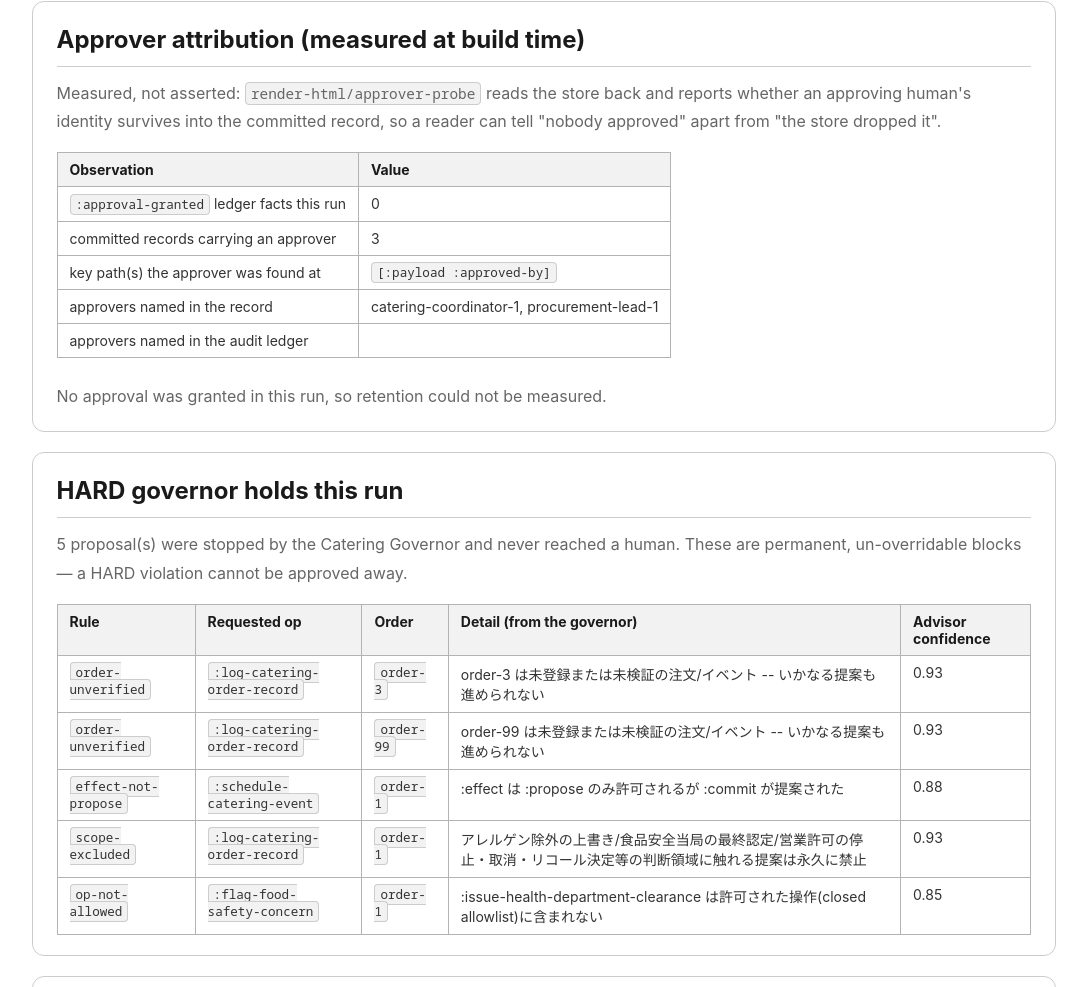
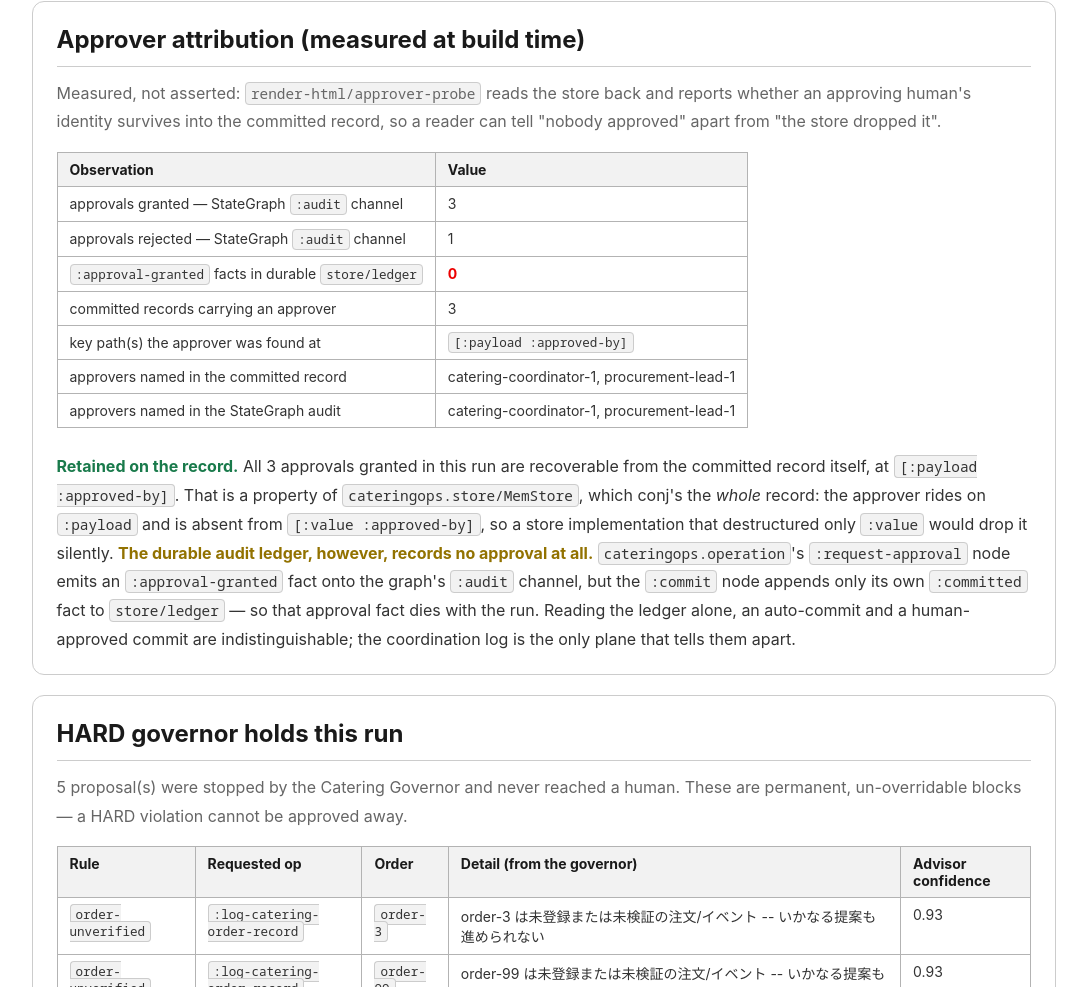
Before and after one commit to cloud-itonami/cloud-itonami-isic-5621, a plain HTML site: page docs/samples/operator-console.html in a window 1280 px wide. Shown: the part 1833-2820 px from the top of the page, without its empty margins (89-1176 px from the left). Drawn offline with Linux system fonts and the light colour scheme.

Commit message:
isic-5621 console: measure approver attribution on three planes, not two
Verification of the first cut found the disclosure was rendering a false
'no approval was granted' line. The cause is real and now reported on the
page: cateringops.operation's :commit node appends only its own
:committed fact, so the :approval-granted fact the :request-approval node
emits never reaches store/ledger. The approver survives ONLY on the
committed record at [:payload :approved-by].

approver-probe now measures the StateGraph :audit channel, the durable
store/ledger and the coordination log independently, and the note is
selected from what was observed rather than asserted.

Co-Authored-By: Claude Opus 5 (1M context) <noreply@anthropic.com>

```diff
--- a/docs/samples/operator-console.html
+++ b/docs/samples/operator-console.html
@@ -2526,14 +2526,16 @@ img,svg { max-width: 100%; height: auto; }</style></head><body>
     <table>
       <thead><tr><th>Observation</th><th>Value</th></tr></thead>
       <tbody>
-        <tr><td><code>:approval-granted</code> ledger facts this run</td><td>0</td></tr>
+        <tr><td>approvals granted &mdash; StateGraph <code>:audit</code> channel</td><td>3</td></tr>
+        <tr><td>approvals rejected &mdash; StateGraph <code>:audit</code> channel</td><td>1</td></tr>
+        <tr><td><code>:approval-granted</code> facts in durable <code>store/ledger</code></td><td><span class="critical">0</span></td></tr>
         <tr><td>committed records carrying an approver</td><td>3</td></tr>
         <tr><td>key path(s) the approver was found at</td><td><code>[:payload :approved-by]</code></td></tr>
-        <tr><td>approvers named in the record</td><td>catering-coordinator-1, procurement-lead-1</td></tr>
-        <tr><td>approvers named in the audit ledger</td><td></td></tr>
+        <tr><td>approvers named in the committed record</td><td>catering-coordinator-1, procurement-lead-1</td></tr>
+        <tr><td>approvers named in the StateGraph audit</td><td>catering-coordinator-1, procurement-lead-1</td></tr>
       </tbody>
     </table>
-    <p><span class="muted">No approval was granted in this run, so retention could not be measured.</span></p>
+    <p><span class="ok">Retained on the record.</span> All 3 approvals granted in this run are recoverable from the committed record itself, at <code>[:payload :approved-by]</code>. That is a property of <code>cateringops.store/MemStore</code>, which conj&#39;s the <em>whole</em> record: the approver rides on <code>:payload</code> and is absent from <code>[:value :approved-by]</code>, so a store implementation that destructured only <code>:value</code> would drop it silently. <span class="warn">The durable audit ledger, however, records no approval at all.</span> <code>cateringops.operation</code>&#39;s <code>:request-approval</code> node emits an <code>:approval-granted</code> fact onto the graph&#39;s <code>:audit</code> channel, but the <code>:commit</code> node appends only its own <code>:committed</code> fact to <code>store/ledger</code> &mdash; so that approval fact dies with the run. Reading the ledger alone, an auto-commit and a human-approved commit are indistinguishable; the coordination log is the only plane that tells them apart.</p>
   </section>
   <section class="card">
     <h2>HARD governor holds this run</h2>
```
Also changed, not shown: 1 other file.
